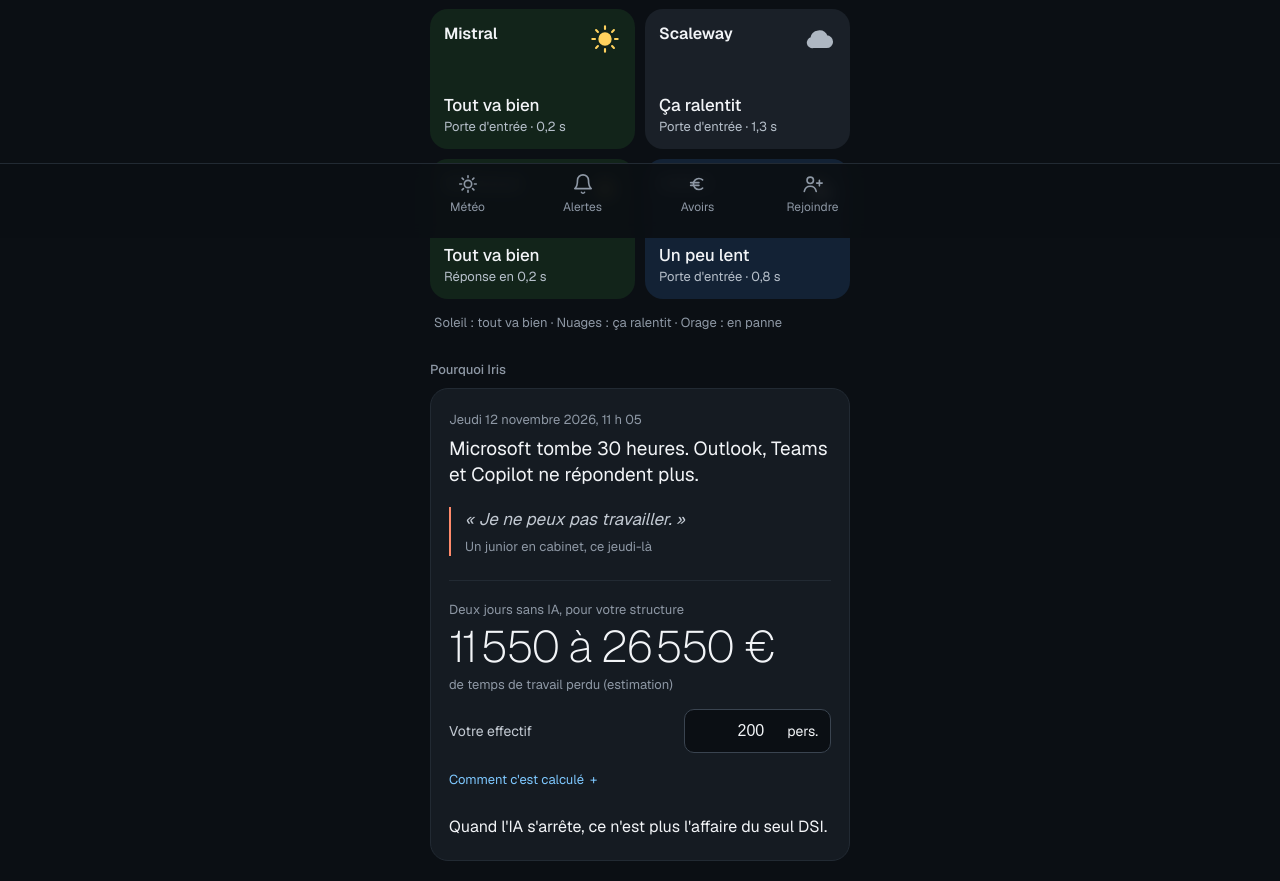
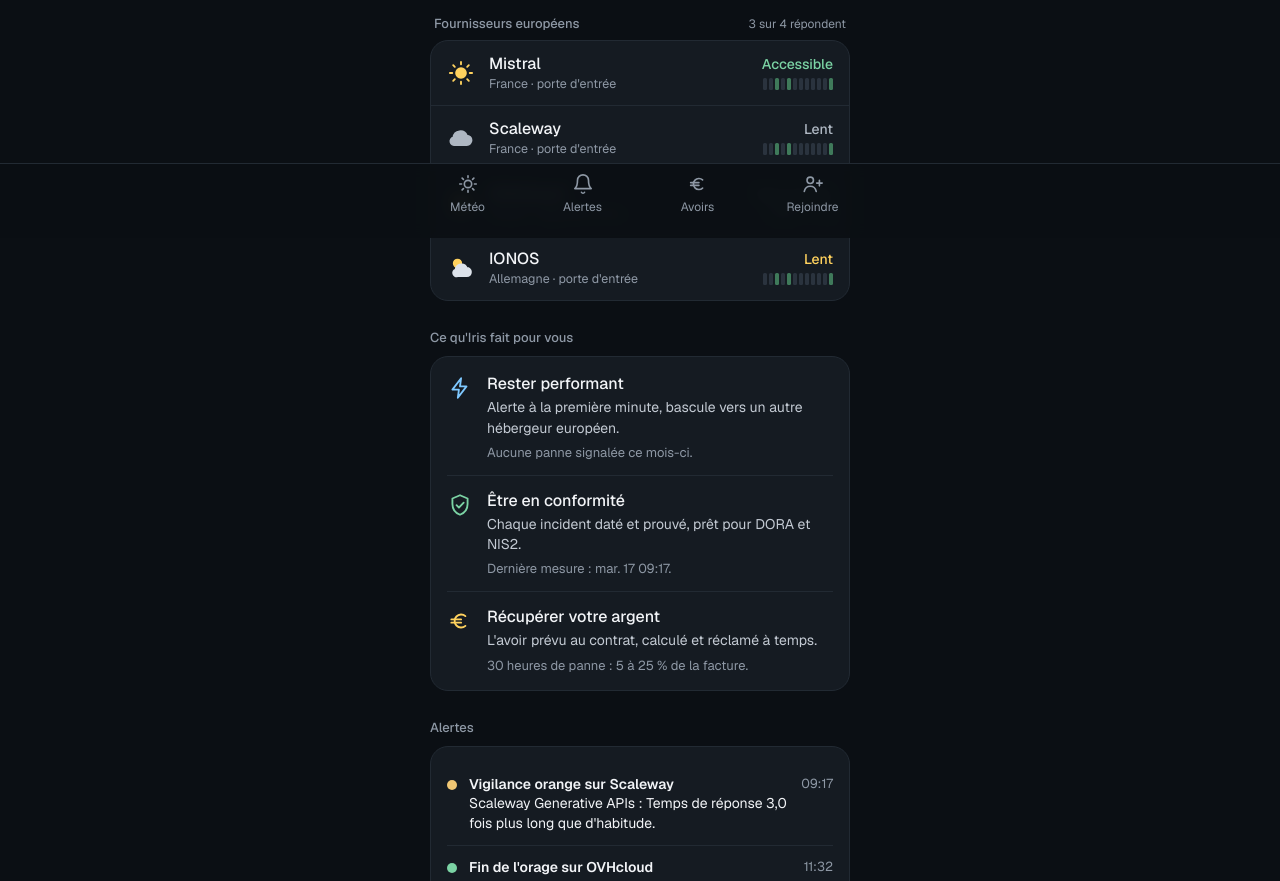
Before and after one commit to mcp-trust-score-org/sonde-ia-eu, a plain HTML site: page iris/index.html in a window 1280 px wide. Shown: the part 562-1443 px from the top of the page. Drawn offline with nearby package versions, Linux system fonts and the light colour scheme; no server answers.

Commit message:
Add files via upload

```diff
--- a/iris/index.html
+++ b/iris/index.html
@@ -33,12 +33,14 @@ section{margin-top:28px}
   background:conic-gradient(from 0deg,rgba(126,200,255,0) 0deg,rgba(126,200,255,0) 300deg,rgba(126,200,255,.18) 355deg,rgba(126,200,255,.35) 360deg);
   animation:tour 6s linear infinite}
 @keyframes tour{to{transform:rotate(360deg)}}
+.radar .zone{position:absolute;top:5%;font-size:10px;color:#6B7582;pointer-events:none;white-space:nowrap}
 .cellule{position:absolute;border-radius:50%;transform:translate(-50%,-50%);transition:width .4s,height .4s,opacity .4s}
 .cellule.orage{background:radial-gradient(circle,rgba(255,120,80,.85) 0%,rgba(255,120,80,.35) 45%,rgba(255,120,80,0) 72%);animation:pulse 3s ease-in-out infinite}
 .cellule.nuage{background:radial-gradient(circle,rgba(174,183,194,.5) 0%,rgba(174,183,194,0) 70%)}
 .cellule.eclaircie{background:radial-gradient(circle,rgba(240,199,116,.55) 0%,rgba(240,199,116,0) 70%)}
 @keyframes pulse{0%,100%{opacity:.75}50%{opacity:1}}
 .point{position:absolute;width:10px;height:10px;border-radius:5px;transform:translate(-50%,-50%);box-shadow:0 0 0 3px var(--fond)}
+.point.partiel{background:var(--fond)!important;border:2px solid currentColor;box-sizing:border-box}
 .etiquette{position:absolute;font-size:12px;font-weight:500;transform:translate(-50%,8px);white-space:nowrap}
 @media (prefers-reduced-motion:reduce){.balayage,.cellule.orage,.vivant{animation:none}}
 
@@ -55,12 +57,28 @@ section{margin-top:28px}
 .bandeau .action{flex:none;background:var(--texte);color:var(--fond);font-size:13px;font-weight:600;border-radius:16px;padding:8px 12px}
 .vivant{width:8px;height:8px;border-radius:4px;background:var(--orage);display:inline-block;margin-right:8px;animation:pulse 1.6s infinite}
 
-.tuiles{margin-top:12px;display:grid;grid-template-columns:repeat(2,minmax(0,1fr));gap:10px}
-.tuile{border:0;text-align:left;border-radius:18px;padding:14px;min-height:140px;display:flex;flex-direction:column;justify-content:space-between}
-.tuile .nom{font-size:16px;font-weight:600}
-.tuile .etat{font-size:17px;font-weight:500}
-.tuile .detail{font-size:13px;color:#B7C0CB;margin-top:2px}
-.tuile[aria-expanded="true"]{outline:1px solid var(--bord)}
+.tuiles{margin-top:18px}
+.groupe{margin-top:22px}
+.groupe:first-child{margin-top:0}
+.groupe-tete{display:flex;justify-content:space-between;align-items:baseline;margin:0 4px 8px}
+.groupe-tete h2{margin:0}
+.groupe-tete span{font-size:12px;color:var(--discret)}
+.groupe ul{list-style:none;margin:0;padding:0;background:var(--surface);border:1px solid var(--ligne);border-radius:18px;overflow:hidden}
+.groupe li+li{border-top:1px solid var(--ligne)}
+.ligne{all:unset;box-sizing:border-box;width:100%;cursor:pointer;display:grid;grid-template-columns:30px 1fr auto;gap:2px 12px;align-items:center;padding:13px 16px;min-height:64px}
+.ligne:focus-visible{outline:2px solid var(--texte);outline-offset:-2px}
+.ligne .ico{grid-row:span 2;display:flex}
+.ligne .nom{font-size:16px;font-weight:500;line-height:1.2}
+.ligne .sous{font-size:12.5px;color:var(--discret);line-height:1.3}
+.ligne .etat{font-size:14px;font-weight:500;text-align:right;white-space:nowrap}
+.ligne .barres{display:flex;gap:2px;justify-content:flex-end;align-items:flex-end;height:12px}
+.ligne .barres i{display:block;width:4px;height:12px;border-radius:1.5px;background:#2A333E}
+.ligne .barres i.ok{background:#3F7A5A}.ligne .barres i.ko{background:#FF8A6B}
+.ligne[aria-expanded="true"]{background:#1A212A}
+.e-soleil{color:#7BD3A4}.e-eclaircie{color:#FFD25E}.e-nuage{color:#AEB7C2}.e-orage{color:#FF8A6B}.e-inconnu{color:var(--discret)}
+.groupe li > #detail .detail-f{margin:0;border:0;border-top:1px solid var(--ligne);border-radius:0;background:#121820}
+.tuile.partielle.fond-eclaircie,.tuile.partielle.fond-nuage{box-shadow:inset 0 0 0 1px #3A4450}
+.tuile.partielle.fond-orage{background:#2E1712}
 .fond-soleil{background:#12241A}.fond-eclaircie{background:#132235}.fond-nuage{background:#1A2028}.fond-orage{background:#2E1712}.fond-inconnu{background:#151B22}
 
 .detail-f{margin-top:12px;background:var(--surface);border:1px solid var(--ligne);border-radius:18px;padding:16px}
@@ -91,15 +109,6 @@ section{margin-top:28px}
 .legende{font-size:13px;color:var(--discret);line-height:1.5;margin:14px 4px 0}
 .vide{padding:40px 0;text-align:center;color:var(--second);line-height:1.5}
 
-.recit{padding:22px 18px}
-.recit .quand{font-size:13px;color:var(--discret);margin:0}
-.recit .fait{font-size:19px;line-height:1.4;font-weight:400;margin:8px 0 0}
-.recit blockquote{margin:18px 0 0;padding:0 0 0 14px;border-left:2px solid var(--orage);font-size:17px;line-height:1.45;color:var(--second);font-style:italic}
-.recit blockquote span{display:block;font-style:normal;font-size:13px;color:var(--discret);margin-top:6px}
-.recit .cout{margin:24px 0 0;padding-top:20px;border-top:1px solid var(--ligne)}
-.recit .cout .chiffre{font-size:44px;font-weight:200;letter-spacing:-.03em;line-height:1.05;margin:4px 0 6px}
-.recit .cout label{display:flex;align-items:center;justify-content:space-between;gap:12px;font-size:14px;color:var(--second);margin-top:14px}
-.recit .chute{margin:20px 0 0;font-size:16px;line-height:1.45}
 .simu .accroche{margin:0;font-size:15px;color:var(--second);line-height:1.45}
 .simu .max{font-size:46px;font-weight:200;letter-spacing:-.03em;line-height:1.05;margin:10px 0 2px}
 .puces{display:flex;gap:8px;flex-wrap:wrap;margin:16px 0 0}
@@ -176,6 +185,7 @@ nav.onglets svg{stroke:currentColor}
     <span class="anneau" style="inset:17%"></span><span class="anneau" style="inset:34%"></span>
     <span class="axe" style="left:50%;top:0;bottom:0;width:1px"></span><span class="axe" style="top:50%;left:0;right:0;height:1px"></span>
     <span class="balayage"></span>
+    <span class="zone" style="left:53%">Europe</span><span class="zone" style="right:53%">Hors Europe</span>
   </figure>
 
   <div class="temps" id="temps" hidden>
@@ -194,26 +204,7 @@ nav.onglets svg{stroke:currentColor}
 
   <div class="tuiles" id="tuiles"></div>
   <div id="detail"></div>
-  <p class="legende">Soleil&nbsp;: tout va bien · Nuages&nbsp;: ça ralentit · Orage&nbsp;: en panne</p>
 
-  <section aria-labelledby="titre-recit" id="pourquoi">
-    <h2 id="titre-recit">Pourquoi Iris</h2>
-    <article class="carte recit">
-      <p class="quand">Jeudi 12 novembre 2026, 11 h 05</p>
-      <p class="fait">Microsoft tombe 30 heures. Outlook, Teams et Copilot ne répondent plus.</p>
-      <blockquote>« Je ne peux pas travailler. »<span>Un junior en cabinet, ce jeudi-là</span></blockquote>
-      <div class="cout">
-        <p class="petit" style="margin:0">Deux jours sans IA, pour votre structure</p>
-        <p class="chiffre" id="cout-fourchette" aria-live="polite">11 550 à 26 550 €</p>
-        <p class="petit" style="margin:0">de temps de travail perdu (estimation)</p>
-        <label for="effectif">Votre effectif
-          <span class="champ"><input id="effectif" type="number" min="1" step="10" value="200" inputmode="numeric"> pers.</span></label>
-        <details class="plus"><summary>Comment c'est calculé</summary>
-          <p style="margin:0">55&nbsp;% des salariés utilisent l'IA régulièrement et y gagnent 45 minutes par jour (études Ipsos BVA et Nexthink, 2026)&nbsp;; 20&nbsp;% de juniors produisent moitié moins sans elle&nbsp;; 50 à 70&nbsp;€ l'heure. La messagerie n'est pas comptée.</p></details>
-      </div>
-      <p class="chute">Quand l'IA s'arrête, ce n'est plus l'affaire du seul DSI.</p>
-    </article>
-  </section>
 
   <section aria-labelledby="titre-piliers">
     <h2 id="titre-piliers">Ce qu'Iris fait pour vous</h2>
@@ -271,9 +262,9 @@ nav.onglets svg{stroke:currentColor}
       <h3 id="titre-rejoindre">Devenez membre fondateur</h3>
       <p class="petit" style="margin:8px 0 0;font-size:14px">Ensemble, on pèse plus lourd face aux fournisseurs.</p>
       <ul>
-        <li>Vos alertes, dès la première minute.</li>
-        <li>Votre avoir calculé, la lettre prête.</li>
-        <li>Un tarif fondateur.</li>
+        <li>Un abonnement&nbsp;: alertes, itinéraire bis et dossier DORA/NIS2.</li>
+        <li>Les avoirs récupérés en plus, notre part seulement s'ils sont obtenus.</li>
+        <li>Un tarif fondateur, garanti.</li>
       </ul>
       <form class="formulaire" id="form-rejoindre" novalidate>
         <label>Nom<input type="text" name="nom" autocomplete="name" required></label>
@@ -288,12 +279,14 @@ nav.onglets svg{stroke:currentColor}
 
   <section id="preuves">
     <h2>Méthode</h2>
-    <p class="petit" style="margin:0">Mesure indépendante, plusieurs fois par heure, horodatée chaque nuit. <a id="lien-depot" href="#">Données ouvertes</a>.</p>
+    <p class="petit" style="margin:0">Mesure indépendante<span id="depuis"></span>, plusieurs fois par heure, horodatée chaque nuit. Nous ne répétons pas ce que disent les fournisseurs&nbsp;: nous le vérifions. <a id="lien-depot" href="#">Données ouvertes</a>.</p>
     <details class="plus"><summary>Nos limites, en toute transparence</summary>
     <p id="methode" style="margin:0 0 8px"></p>
     <ul class="limites" style="margin:0">
       <li>Un seul point de mesure pour l'instant (<span id="lim-point">machines GitHub</span>). Une coupure de notre côté pourrait ressembler à une panne : c'est pourquoi un orage n'est affiché qu'après au moins deux échecs.</li>
       <li>Fréquence : un passage toutes les 10 minutes sur GitHub, chaque minute sur un serveur dédié. Une panne plus courte peut passer inaperçue.</li>
+      <li>Assistants (Copilot, ChatGPT, Gemini, Claude) : mesurés à la porte d'entrée de leur service, sans compte. Une panne propre à votre entreprise ne s'y voit pas.</li>
+      <li>« Accessible » au lieu de « Tout va bien »&nbsp;: seule la porte d'entrée du service est vérifiée, pas le modèle lui-même.</li>
       <li>« Porte d'entrée » : sans clé, on vérifie seulement que l'API répond. Les grosses pannes se voient, pas les lenteurs d'un modèle.</li>
       <li>Avoirs : calculés d'après les conditions publiques de chaque fournisseur. Votre contrat peut différer.</li>
       <li>Pages de statut : lues automatiquement et citées telles quelles, sans interprétation.</li>
@@ -334,7 +327,10 @@ const REGLAGES = {
 const $ = (id) => document.getElementById(id);
 const COUL = {soleil:"#7BD3A4", eclaircie:"#FFD25E", nuage:"#AEB7C2", orage:"#FF8A6B", inconnu:"#5B6470"};
 const CIEL = {soleil:"Soleil", eclaircie:"Éclaircies", nuage:"Nuageux", orage:"Orage", inconnu:"Inconnu"};
-const LIB = {soleil:"Tout va bien", eclaircie:"Un peu lent", nuage:"Ça ralentit", orage:"En panne", inconnu:"Pas de mesure"};
+// Mesure « porte d'entrée » : on sait seulement si le service répond. On ne dit donc pas
+// « Tout va bien » mais « Accessible » : ce serait promettre plus que ce qu'on a vérifié.
+const LIB_PORTE = {soleil: "Accessible", eclaircie: "Lent", nuage: "Lent", orage: "Inaccessible", inconnu: "Pas de mesure"};
+const LIB = {soleil:"Tout va bien", eclaircie:"Un peu lent", nuage:"Ralenti", orage:"En panne", inconnu:"Pas de mesure"};
 const OFFRES = {
   payante: "offre payante, appel réel au modèle",
   gratuite: "offre gratuite, appel réel au modèle",
@@ -389,11 +385,16 @@ function phrase(etats) {
   const s = m.join(", ");
   return s[0].toUpperCase() + s.slice(1) + ".";
 }
-function position(i, n) {
-  const a = -Math.PI / 2 + 2 * Math.PI * i / Math.max(n, 1) + 0.35;
-  const r = 0.45 + 0.35 * ((i * 37) % 10) / 10;
+// Le radar est coupé en deux : l'Europe à droite, le reste du monde à gauche.
+// Chaque groupe se répartit dans sa moitié, sur deux anneaux pour éviter les chevauchements.
+function position(i, n, cat) {
+  const europe = cat !== "assistant";
+  const centre = europe ? 0 : Math.PI, ouverture = Math.PI * 0.62;
+  const a = centre - ouverture / 2 + ouverture * (n > 1 ? i / (n - 1) : 0.5);
+  const r = i % 2 ? 0.48 : 0.74;
   return [50 + Math.cos(a) * r * 50, 50 + Math.sin(a) * r * 50];
 }
+const PAYS = {FR: "France", DE: "Allemagne", NL: "Pays-Bas", IT: "Italie", ES: "Espagne"};
 
 // ------------------------------------------------------------------ affichage
 let METEO = null, OUVERT = null;
@@ -401,13 +402,16 @@ let METEO = null, OUVERT = null;
 function dessinerRadar(etats) {
   const radar = $("radar");
   radar.querySelectorAll(".cellule,.point,.etiquette").forEach(n => n.remove());
-  etats.forEach((e, i) => {
-    const [x, y] = position(i, etats.length);
+  const rang = {}, total = {};
+  for (const e of etats) total[e.cat] = (total[e.cat] || 0) + 1;
+  etats.forEach((e) => {
+    rang[e.cat] = (rang[e.cat] || 0) + 1;
+    const [x, y] = position(rang[e.cat] - 1, total[e.cat], e.cat);
     if (["orage","nuage","eclaircie"].includes(e.etat)) {
       const t = {orage: 31, nuage: 22, eclaircie: 20}[e.etat];
       radar.append(el("span", {class: "cellule " + e.etat, style: `left:${x}%;top:${y}%;width:${t}%;height:${t * .82}%;opacity:${e.prevision ? .65 : 1}`}));
     }
-    radar.append(el("span", {class: "point", style: `left:${x}%;top:${y}%;background:${COUL[e.etat]}`}));
+    radar.append(el("span", {class: "point", style: `left:${x}%;top:${y}%;background:${COUL[e.etat]};color:${COUL[e.etat]}`}));
     radar.append(el("span", {class: "etiquette", style: `left:${x}%;top:${y}%;color:${e.etat === "orage" ? "#FFB49E" : "#F2F4F7"}`}, e.nom));
   });
   radar.setAttribute("aria-label", "Radar : " + etats.map(e => `${e.nom} ${CIEL[e.etat].toLowerCase()}`).join(", "));
@@ -416,7 +420,7 @@ function dessinerRadar(etats) {
 function etatsAuPas(k) {
   return METEO.fournisseurs.map(f => {
     const p = f.chronologie[k] || {};
-    return {nom: f.nom_court, etat: p.etat || "inconnu", prevision: p.nature === "prevision"};
+    return {nom: f.nom_court, cat: f.categorie || "fournisseur", partiel: f.offre === "porte", etat: p.etat || "inconnu", prevision: p.nature === "prevision"};
   });
 }
 
@@ -425,7 +429,7 @@ function afficherTemps(k) {
   const p = f0.chronologie[k];
   const maintenant = f0.chronologie.findIndex(x => x.nature === "prevision") - 1;
   if (k === maintenant) {
-    dessinerRadar(METEO.fournisseurs.map(f => ({nom: f.nom_court, etat: f.etat})));
+    dessinerRadar(METEO.fournisseurs.map(f => ({nom: f.nom_court, cat: f.categorie || "fournisseur", etat: f.etat, partiel: f.offre === "porte"})));
     $("phrase").textContent = METEO.phrase;
     $("temps-heure").textContent = "Maintenant, " + heure(METEO.genere_le);
     $("temps-nature").textContent = "En direct"; $("temps-nature").style.color = "#7EC8FF";
@@ -439,19 +443,51 @@ function afficherTemps(k) {
   }
 }
 
+// Les 12 dernières heures, une barre par heure : verte si tout a répondu, orange s'il y a eu un échec.
+function barres(id) {
+  const jour = MINUTES?.fournisseurs?.[id];
+  const zone = el("span", {class: "barres", "aria-hidden": "true"});
+  const maintenant = new Date(), h0 = maintenant.getUTCHours();
+  for (let k = 11; k >= 0; k--) {
+    const h = h0 - k;
+    const tranche = h >= 0 && jour ? jour.slice(h * 60, h * 60 + 60) : "";
+    const cls = tranche.includes("0") ? "ko" : tranche.includes("1") ? "ok" : "";
+    zone.append(el("i", {class: cls}));
+  }
+  return zone;
+}
+
 function afficherTuiles() {
-  const zone = $("tuiles"); zone.replaceChildren();
-  for (const f of METEO.fournisseurs) {
-    let detail = f.ttft_ms != null ? `Réponse en ${sec(f.ttft_ms)}` : "";
-    if (f.offre === "porte") detail = "Porte d'entrée" + (f.ttft_ms != null ? ` · ${sec(f.ttft_ms)}` : "");
-    if (f.panne_en_cours) detail = `Depuis ${heure(f.panne_en_cours.depuis)}`;
-    if (f.source === "horaire") detail += (detail ? " · " : "") + "mesure horaire";
-    const b = el("button", {class: "tuile fond-" + f.etat, type: "button", "aria-expanded": String(OUVERT === f.id), "aria-controls": "detail"},
-      el("span", {style: "display:flex;justify-content:space-between;align-items:flex-start;width:100%"}, el("span", {class: "nom"}, f.nom_court), icone(f.etat)),
-      el("span", {}, el("span", {class: "etat", style: "display:block"}, f.acces_impossible ? "Accès à vérifier" : LIB[f.etat]), el("span", {class: "detail", style: "display:block"}, detail)));
-    b.addEventListener("click", () => { OUVERT = OUVERT === f.id ? null : f.id; afficherTuiles(); afficherDetail(); });
-    zone.append(b);
+  const zone = $("tuiles"), detail = $("detail");
+  zone.replaceChildren();
+  const groupes = [["fournisseur", "Fournisseurs européens", "Europe"], ["assistant", "Assistants de vos équipes", "Hors Europe"]];
+  for (const [cat, titre, region] of groupes) {
+    const liste = METEO.fournisseurs.filter(f => (f.categorie || "fournisseur") === cat);
+    if (!liste.length) continue;
+    const ul = el("ul");
+    for (const f of liste) {
+      const partiel = f.offre === "porte";
+      let sous = PAYS[f.pays] || f.pays || "";
+      const mesure = f.panne_en_cours ? `depuis ${heure(f.panne_en_cours.depuis)}` :
+        partiel ? "porte d'entrée" : (f.ttft_ms != null ? `répond en ${sec(f.ttft_ms)}` : "");
+      if (mesure) sous += (sous ? " · " : "") + mesure;
+      const libelle = f.acces_impossible ? "À vérifier" : (partiel ? LIB_PORTE : LIB)[f.etat];
+      const b = el("button", {class: "ligne", type: "button", "aria-expanded": String(OUVERT === f.id), "aria-controls": "detail"},
+        el("span", {class: "ico"}, icone(f.etat, 28)),
+        el("span", {class: "nom"}, f.nom_court),
+        el("span", {class: "etat e-" + f.etat}, libelle),
+        el("span", {class: "sous"}, sous),
+        barres(f.id));
+      b.addEventListener("click", () => { OUVERT = OUVERT === f.id ? null : f.id; afficherTuiles(); afficherDetail(); });
+      const li = el("li", {}, b);
+      if (OUVERT === f.id) li.append(detail);
+      ul.append(li);
+    }
+    zone.append(el("section", {class: "groupe", "aria-label": titre},
+      el("div", {class: "groupe-tete"}, el("h2", {}, titre),
+        el("span", {}, `${liste.filter(f => ["soleil", "eclaircie"].includes(f.etat)).length} sur ${liste.length} répondent`)), ul));
   }
+  if (!OUVERT) zone.after(detail);
 }
 
 function afficherDetail() {
@@ -512,7 +548,7 @@ function afficherBandeau() {
   if (!p.length) { $("bandeau").hidden = true; return; }
   const f = p[0];
   $("bandeau-titre").textContent = p.length > 1 ? `${p.length} fournisseurs en panne` : `${f.nom_court} est en panne`;
-  const bis = METEO.fournisseurs.filter(x => x.etat === "soleil" || x.etat === "eclaircie").map(x => x.nom_court);
+  const bis = METEO.fournisseurs.filter(x => (x.etat === "soleil" || x.etat === "eclaircie") && x.categorie !== "assistant").map(x => x.nom_court);
   $("bandeau-sous").textContent = (f.panne_en_cours ? `Depuis ${heure(f.panne_en_cours.depuis)}. ` : "") +
     "La panne vient du fournisseur, pas de chez vous." + (bis.length ? ` Itinéraire bis : ${bis.join(", ")}.` : "");
   $("bandeau").hidden = false;
@@ -603,24 +639,6 @@ function afficherAvoirs(avoirs) {
   recalcul();
 }
 
-// Coût de deux jours sans IA, par personne (voir les hypothèses affichées sous le calcul) :
-// prudent  = 55 % d'utilisateurs × 0,75 h × 2 jours × 70 €                      = 57,75 €
-// réaliste = prudent + 20 % de juniors × 7,5 h × 2 jours × 50 % × 50 €          = 132,75 €
-function brancherRecit() {
-  const champ = $("effectif");
-  if (!champ || champ.dataset.branche) return;
-  champ.dataset.branche = "1";
-  const deja = memoire.lire("effectif");
-  if (deja) champ.value = deja;
-  const maj = () => {
-    const n = Math.max(0, Number(champ.value) || 0);
-    memoire.ecrire("effectif", String(n));
-    const arrondi = (x) => Math.round(x / 50) * 50;
-    $("cout-fourchette").textContent = n ? `${arrondi(n * 57.75).toLocaleString("fr-FR")} à ${eur(arrondi(n * 132.75))}` : "—";
-  };
-  champ.addEventListener("input", maj);
-  maj();
-}
 
 // Disponibilité du mois (30 jours) après h heures de panne, et palier d'avoir correspondant.
 function avoirPour(c, heures) {
@@ -716,7 +734,10 @@ function afficherPiliers(alertes, avoirs, contrats) {
   const mois = new Date().toISOString().slice(0, 7);
   const n = (alertes || []).filter(a => a.type === "orage" && (a.horodatage || "").startsWith(mois)).length;
   $("preuve-performance").textContent = n ? `${n} panne${n > 1 ? "s" : ""} signalée${n > 1 ? "s" : ""} ce mois-ci.` : "Aucune panne signalée ce mois-ci.";
-  $("preuve-conformite").textContent = METEO ? `Dernière mesure : ${jourHeure(METEO.genere_le)}.` : "";
+  const depuis = METEO?.historique_depuis;
+  const nbJours = depuis ? Math.max(1, Math.floor((Date.now() - new Date(depuis)) / 86400000) + 1) : 0;
+  $("preuve-conformite").textContent = nbJours ? `${nbJours} jour${nbJours > 1 ? "s" : ""} d'historique indépendant, horodaté.` :
+    (METEO ? `Dernière mesure : ${jourHeure(METEO.genere_le)}.` : "");
   const derniers = Object.keys(avoirs || {}).sort().at(-1);
   const dus = derniers ? avoirs[derniers].filter(r => r.avoir_pct > 0).length : 0;
   const echelle = (contrats || []).filter(c => c.suivi_par_la_sonde !== false).map(c => avoirPour(c, 30)).filter(x => x > 0);
@@ -751,15 +772,15 @@ function brancherFormulaire() {
   });
 }
 
-let STATUTS = {};
+let STATUTS = {}, MINUTES = null;
 
 async function demarrer() {
-  brancherRecit();
   brancherFormulaire();
   METEO = await charger("meteo.json", null);
   const [alertes, avoirs, retours, contrats, statuts] = await Promise.all([charger("alertes.json", []), charger("avoirs.json", {}),
     charger("retours.json", {}), charger("contrats.json", []), charger("statuts.json", {})]);
   STATUTS = statuts || {};
+  MINUTES = await charger(`minutes/${new Date().toISOString().slice(0, 10)}.json`, null);
   $("lien-depot").href = REGLAGES.depot;
   $("signaler").href = REGLAGES.depot + "/issues/new?title=" + encodeURIComponent("Signalement : ") + "&body=" +
     encodeURIComponent("Fournisseur :\nHeure (approximative) :\nCe que je vois (erreur, lenteur…) :\n");
@@ -776,6 +797,7 @@ async function demarrer() {
   $("date").textContent = d.toLocaleDateString("fr-FR", {weekday: "long", day: "numeric", month: "long"}) + ", " + heure(METEO.genere_le);
   $("phrase").textContent = METEO.phrase;
   if (METEO.point_de_mesure) $("lim-point").textContent = METEO.point_de_mesure;
+  if (METEO.historique_depuis) $("depuis").textContent = " depuis le " + new Date(METEO.historique_depuis).toLocaleDateString("fr-FR", {day: "numeric", month: "long", year: "numeric"});
   $("methode").textContent = METEO.methode;
   const chrono = METEO.fournisseurs[0].chronologie || [];
   const ici = chrono.findIndex(x => x.nature === "prevision") - 1;
@@ -786,7 +808,7 @@ async function demarrer() {
     c.oninput = () => afficherTemps(Number(c.value));
     $("temps").hidden = false;
   }
-  dessinerRadar(METEO.fournisseurs.map(f => ({nom: f.nom_court, etat: f.etat})));
+  dessinerRadar(METEO.fournisseurs.map(f => ({nom: f.nom_court, cat: f.categorie || "fournisseur", etat: f.etat, partiel: f.offre === "porte"})));
   if (ici >= 0) afficherTemps(ici);
   afficherBandeau(); afficherTuiles(); afficherDetail(); afficherAlertes(alertes, retours); afficherAvoirs(avoirs); afficherContrats(contrats); afficherPiliers(alertes, avoirs, contrats);
 }
```
